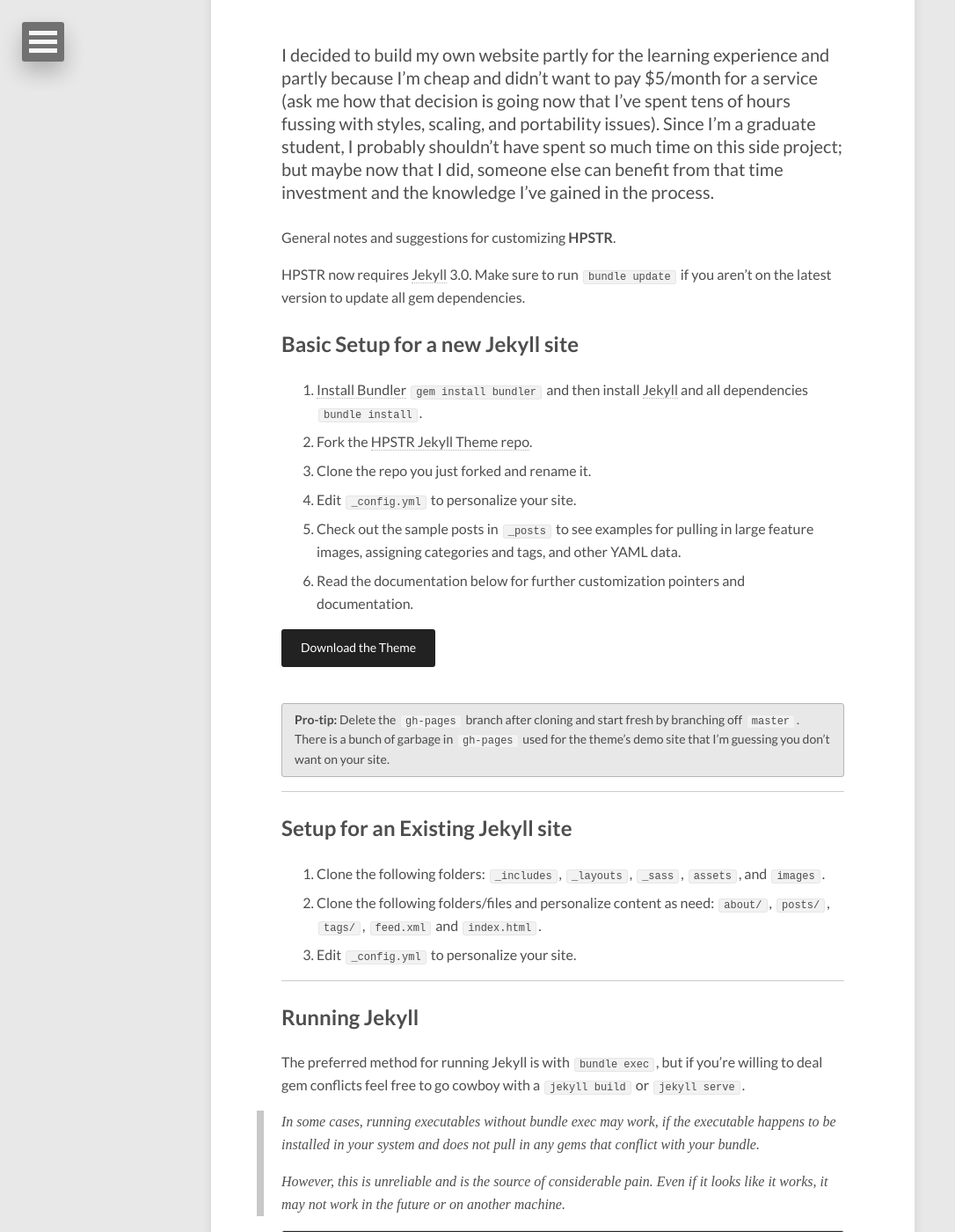
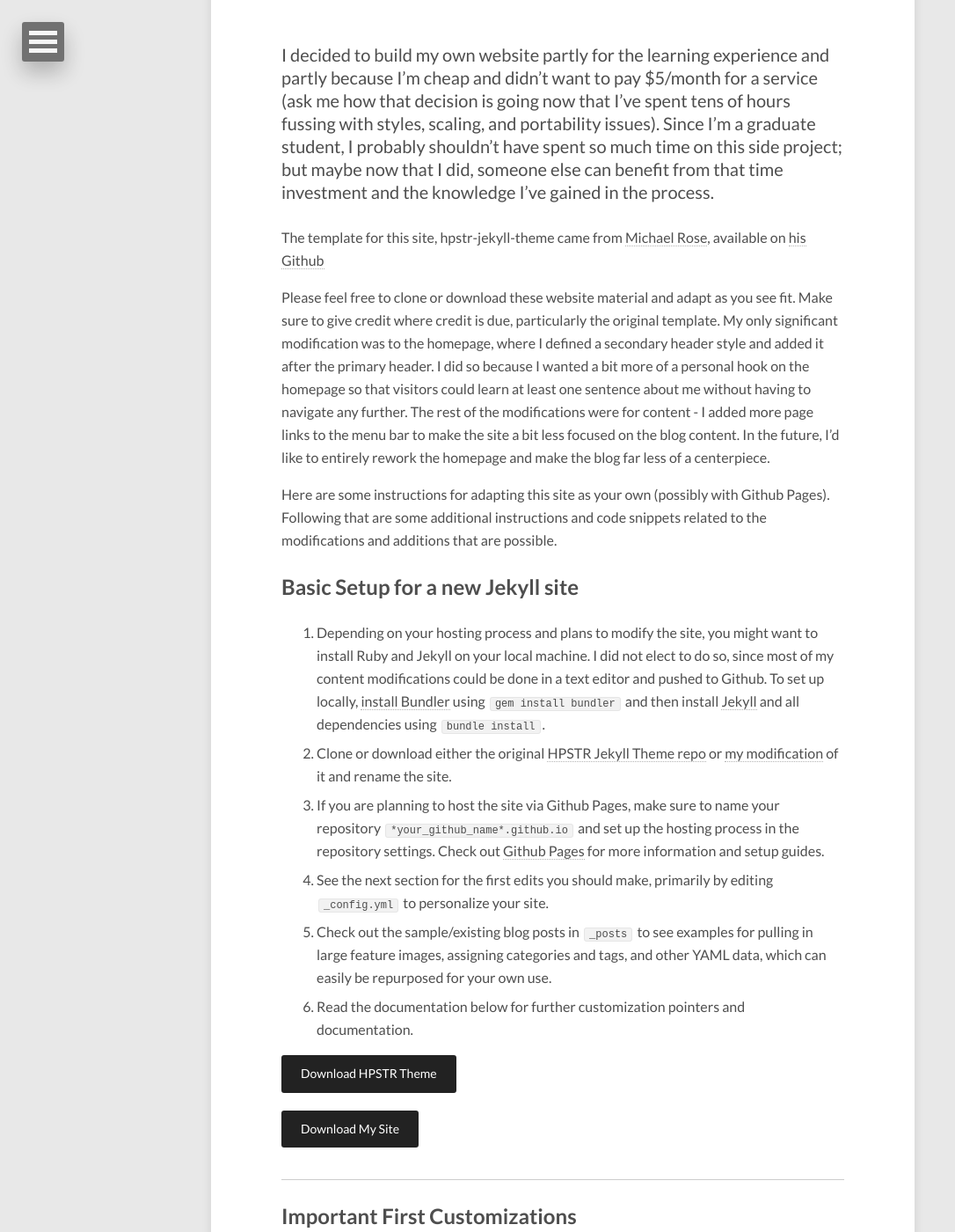
Before and after one commit to barbourww/barbourww.github.io, a Jekyll site: the page built from theme-setup/index.md, in a window 1280 px wide and 1400 px high, scrolled down 521 px. Shown: the whole window at 88% size, without its empty margins (0-1086 px from the left). Built offline with Jekyll 4.4.1, drawn with Linux system fonts in a browser that asks for light colours; nearby versions of some CDN libraries; some of the changed text lies outside the part shown.

Commit message:
Website build page finished, along with new header image

````diff
--- a/_config.yml
+++ b/_config.yml
@@ -1,5 +1,5 @@
 title:            William Barbour
-description:      Site under construction. [-Will 01/26]
+description:      Site under construction. -Will 01/26
 disqus_shortname:
 reading_time:     true
 words_per_minute: 200
@@ -31,8 +31,6 @@
 # Analytics and webmaster tools stuff goes here
 google_analytics:   UA-113156092-1
 google_verify:
-# https://ssl.bing.com/webmaster/configure/verify/ownership Option 2 content= goes here
-bing_verify:
 
 # http://en.wikipedia.org/wiki/List_of_tz_database_time_zones
 timezone:    America/Chicago
--- a/theme-setup/index.md
+++ b/theme-setup/index.md
@@ -1,50 +1,44 @@
 ---
 layout: page
-title: Website design
+title: Website Build
 description: "Walkthrough for how I built my site, using the HPSTR template from mmistakes. Instructions on how to install and customize a modern Jekyll theme."
 image:
-  feature: abstract-11.jpg
-  credit: dargadgetz
-  creditlink: http://www.dargadgetz.com/ios-7-abstract-wallpaper-pack-for-iphone-5-and-ipod-touch-retina/
+  feature: /images/oeschinese.jpg
 share: true
-modified: 2016-06-01T15:14:43-04:00
+modified: 2018-02-02T15:14:43-04:00
 ---
 
 I decided to build my own website partly for the learning experience and partly because I'm cheap and didn't want to pay $5/month for a service (ask me how that decision is going now that I've spent tens of hours fussing with styles, scaling, and portability issues). Since I'm a graduate student, I probably shouldn't have spent so much time on this side project; but maybe now that I did, someone else can benefit from that time investment and the knowledge I've gained in the process.
 
+The template for this site, hpstr-jekyll-theme came from [Michael Rose](https://mademistakes.com), available on [his Github](https://github.com/mmistakes/hpstr-jekyll-theme)
 
+Please feel free to clone or download these website material and adapt as you see fit. Make sure to give credit where credit is due, particularly the original template. My only significant modification was to the homepage, where I defined a secondary header style and added it after the primary header. I did so because I wanted a bit more of a personal hook on the homepage so that visitors could learn at least one sentence about me without having to navigate any further. The rest of the modifications were for content - I added more page links to the menu bar to make the site a bit less focused on the blog content. In the future, I'd like to entirely rework the homepage and make the blog far less of a centerpiece.
 
-
-
-General notes and suggestions for customizing **HPSTR**.
-
-HPSTR now requires [Jekyll](http://jekyllrb.com/) 3.0. Make sure to run `bundle update` if you aren't on the latest version to update all gem dependencies.
+Here are some instructions for adapting this site as your own (possibly with Github Pages). Following that are some additional instructions and code snippets related to the modifications and additions that are possible.
 
 ## Basic Setup for a new Jekyll site
 
-1. [Install Bundler](http://bundler.io) `gem install bundler` and then install [Jekyll](http://jekyllrb.com) and all dependencies `bundle install`.
-2. Fork the [HPSTR Jekyll Theme repo](https://github.com/mmistakes/hpstr-jekyll-theme/fork).
-3. Clone the repo you just forked and rename it.
-4. Edit `_config.yml` to personalize your site.
-5. Check out the sample posts in `_posts` to see examples for pulling in large feature images, assigning categories and tags, and other YAML data.
+1. Depending on your hosting process and plans to modify the site, you might want to install Ruby and Jekyll on your local machine. I did not elect to do so, since most of my content modifications could be done in a text editor and pushed to Github. To set up locally, [install Bundler](http://bundler.io) using `gem install bundler` and then install [Jekyll](http://jekyllrb.com) and all dependencies using `bundle install`.
+2. Clone or download either the original [HPSTR Jekyll Theme repo](https://github.com/mmistakes/hpstr-jekyll-theme/) or [my modification](https://github.com/barbourww/barbourww.github.io/) of it and rename the site.
+3. If you are planning to host the site via Github Pages, make sure to name your repository `*your_github_name*.github.io` and set up the hosting process in the repository settings. Check out [Github Pages](https://pages.github.com) for more information and setup guides.
+4. See the next section for the first edits you should make, primarily by editing `_config.yml` to personalize your site.
+5. Check out the sample/existing blog posts in `_posts` to see examples for pulling in large feature images, assigning categories and tags, and other YAML data, which can easily be repurposed for your own use.
 6. Read the documentation below for further customization pointers and documentation.
 
-<div markdown="0"><a href="https://github.com/mmistakes/hpstr-jekyll-theme/archive/master.zip" class="btn">Download the Theme</a></div>
-
-**Pro-tip:** Delete the `gh-pages` branch after cloning and start fresh by branching off `master`. There is a bunch of garbage in `gh-pages` used for the theme's demo site that I'm guessing you don't want on your site.
-{: .notice}
+<div markdown="0"><a href="https://github.com/mmistakes/hpstr-jekyll-theme/archive/master.zip" class="btn">Download HPSTR Theme</a></div>
+<div markdown="0"><a href="https://github.com/barbourww.github.io/archive/master.zip" class="btn">Download My Site</a></div>
 
 ---
 
-## Setup for an Existing Jekyll site
+## Important First Customizations
 
-1. Clone the following folders: `_includes`, `_layouts`, `_sass`, `assets`, and `images`.
-2. Clone the following folders/files and personalize content as need: `about/`, `posts/`, `tags/`, `feed.xml` and `index.html`.
-3. Edit `_config.yml` to personalize your site.
+1. Change the `title:`, `description:`, `url:`, `name:`, `avatar:`, `bio:`, `email:`, `github:`, `google_analytics:`, and `timezone:` fields in the `_config.yml` file in the top directory.
+2. Customize the site menu by editing `_includex/navigation.html` and `_data/navigation.yml`. The latter includes the external links to other pages; the two could likely be consolidated, but the separation can be helpful for organization.
+3. Work on replacing information in all of the top lavel pages: `index.html` (homepage), `about/index.md`, and `research/index.md` (only on my site).
 
 ---
 
-## Running Jekyll
+## Running Jekyll Locally
 
 The preferred method for running Jekyll is with `bundle exec`, but if you're willing to deal gem conflicts feel free to go cowboy with a `jekyll build` or `jekyll serve`.
 
@@ -93,10 +87,6 @@
 
 ---
 
-## Customization
-
-Most of the variables found here are used in the .html files found in `_includes` if you need to add or remove anything. A good place to start would be to add the `title`, `description`, and `url` for your site. Links are absolute and prefixed with `{{ "{{ site.url " }}}}` in the various `_includes` and `_layouts`, so remember to properly set `url`[^1] to `http://localhost:4000` when developing locally.
-
 ### Disqus Comments
 
 Create a [Disqus](http://disqus.com) account and change `disqus_shortname` in `_config.yml` to the Disqus *shortname* you just setup. By default comments appear on all post and pages if you assigned a shortname. To disable commenting on a post or page, add the following to its YAML Front Matter:
@@ -119,25 +109,13 @@
 
 ### Google Analytics and Webmaster Tools
 
-Your Google Analytics ID goes here along with meta tags for [Google Webmaster Tools](http://support.google.com/webmasters/bin/answer.py?hl=en&answer=35179) and [Bing Webmaster Tools](https://ssl.bing.com/webmaster/configure/verify/ownershi) site verification.
-
-### Navigation Links
-
-To add additional links in the drop down menu edit `_data/navigation.yml`. Use the following format to set the URL and title for as many links as you'd like. *External links will open in a new window.*
-
-```yaml
-- title: Portfolio
-  url: /portfolio/
-
-- title: Made Mistakes
-  url: http://mademistakes.com
-```
+Your [Google Analytics](https://www.google.com/analytics/#?modal_active=none) ID should be placed in its field in the `_config.yml` file. You can also add [Google Site Verification](https://support.google.com/webmasters/answer/35179?hl=en) in the same.
 
 ---
 
 ## Adding New Content
 
-Posts are stored in the `_posts` directory and named according to the `YEAR-MONTH-DAY-title.MARKUP` format as per [the usual](https://jekyllrb.com/docs/posts/).
+Posts are stored in the `_posts` directory and named according to the `YEAR-MONTH-DAY-title.MARKUP` format as per [Jekyll standards](https://jekyllrb.com/docs/posts/).
 
 To streamline the creation of posts and pages, [Jekyll::Compose](https://github.com/jekyll/jekyll-compose) and [Octopress](https://github.com/octopress/octopress) are great plugins you can install to automate this process.
 
@@ -153,7 +131,7 @@
 
 ### Feature Images
 
-A good rule of thumb is to keep feature images nice and wide so you don't push the body text too far down. An image cropped around around 1024 x 256 pixels will keep file size down with an acceptable resolution for most devices. If you want to serve these images responsively I'd suggest looking at the [Jekyll Picture Tag](https://github.com/scottjehl/picturefill)[^2] plugin.
+A good rule of thumb is to keep feature images nice and wide so you don't push the body text too far down. An image cropped around around 1024 x 256 pixels will keep file size down with an acceptable resolution for most devices. If you want to serve these images responsively I'd suggest looking at the [Jekyll Picture Tag](https://github.com/scottjehl/picturefill)[^1] plugin.
 
 The two layouts make the assumption that the feature images live in the *images* folder. To add a feature image to a post or page just include the filename in the front matter like so.
 
@@ -179,21 +157,9 @@
 $front-page-feature-image-height: 400px; // min 150px recommended
 ```
 
-#### Post/Page Thumbnails for OG and Twitter Cards
-
-Post and page thumbnails work the same way. These are used by [Open Graph](https://developers.facebook.com/docs/opengraph/) and [Twitter Cards](https://dev.twitter.com/docs/cards) meta tags found in `head.html`. If you don't assign a thumbnail the image you assigned to `site.owner.avatar` in `_config.yml` will be used.
-
-Here's an example of what a tweet to your site could look like if you activate Twitter Cards and include all the metas in your post's YAML.
-
-![Twitter Card summary large image screenshot]({{ site.url }}/images/twitter-card-summary-large-image.jpg)
-
 ### Videos
 
 Video embeds are responsive and scale with the width of the main content block with the help of [FitVids](http://fitvidsjs.com/).
-
-### Twitter Cards
-
-Twitter cards make it possible to attach images and post summaries to Tweets that link to your content. Summary Card meta tags have been added to `head.html` to support this, you just need to [validate and apply your domain](https://dev.twitter.com/docs/cards) to turn it on.
 
 ### Link Post Type
 
@@ -201,36 +167,18 @@
 
 ---
 
-## Further Customization
+### Further Customization
 
 Jekyll 2.x added support for Sass files making it much easier to modify a theme's fonts and colors. By editing values found in `_sass/variables.scss` you can fine tune the site's colors and typography.
 
 For example if you wanted a red background instead of white you'd change `$bodycolor: #fff;` to `$bodycolor: $cc0033;`.
 
-To modify the site's JavaScript files I setup a Grunt build script to lint/concatenate/minify all scripts into `scripts.min.js`. [Install Node.js](http://nodejs.org/), then [install Grunt](http://gruntjs.com/getting-started), and then finally install the dependencies for the theme contained in `package.json`:
-
-```bash
-npm install
-```
-
-From the theme's root, use `grunt` to concatenate JavaScript files and optimize `.jpg`, `.png` and `.svg` files in the `images/` folder.
-
-You can also use `grunt dev` in combination with `bundle exec jekyll serve` to watch for updates in JS files that Grunt will then automatically re-build as you write your code, which will in turn auto-generate your Jekyll site when developing locally.
-
 ---
 
-## Questions?
-
-Having a problem getting something to work or want to know why I setup something in a certain way? Ping me on Twitter [@mmistakes](http://twitter.com/mmistakes) or [file a GitHub Issue](https://github.com/mmistakes/hpstr-jekyll-theme/issues/new). And if you make something cool with this theme feel free to let me know.
-
----
-
-## License
+### License
 
 This theme is free and open source software, distributed under the [MIT License]({{ site.url }}/LICENSE) version 2 or later. So feel free to to modify this theme to suit your needs.
 
 ---
 
-[^1]: Used to generate absolute URLs in `feed.xml`, and for canonical URLs in `head.html`. Don't include a trailing `/` in your base url ie: http://mademistakes.com. When developing locally I suggest using http://localhost:4000 or whatever localhost you're using to properly load all theme stylesheets, scripts, and image assets. If you leave this variable blank all links will resolve correctly except those pointing to home.
-
-[^2]: If you're using GitHub Pages to host your site be aware that plugins are disabled. So you'll need to build your site locally and then manually deploy if you want to use this sweet plugin.
+[^1]: If you're using GitHub Pages to host your site be aware that plugins are disabled. So you'll need to build your site locally and then manually deploy if you want to use this sweet plugin.
````
Also changed, not shown: images/oeschinese.jpg (added), 1 other file.
